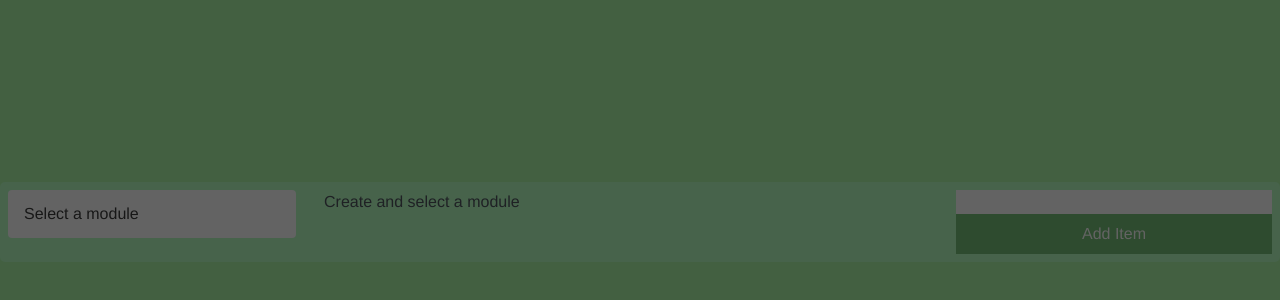
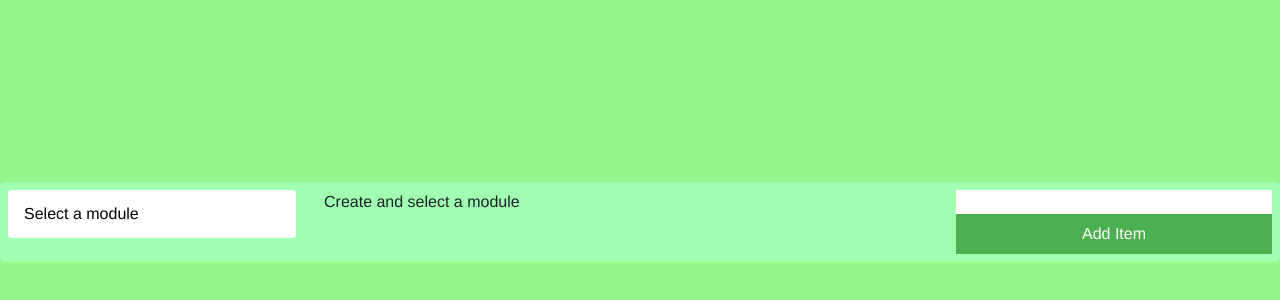
Before and after one commit to mikhael-dantas/tests_provider_front, a Next.js app: page /management in a window 1280 px wide. Shown: the part 178-478 px from the top of the page. Built offline with nearby package versions, Linux system fonts and the light colour scheme.

Commit message:
initial state set to false

```diff
--- a/src/PopupContext.tsx
+++ b/src/PopupContext.tsx
@@ -11,7 +11,7 @@ const updatePopupComponentDisplayContext = React.createContext<React.Dispatch<Re
 export function PopupProvider({children}) {
    const [popupComponent, setPopupComponent] = React.useState<JSX.Element>(<></>)
 
-   const [popupComponentDisplay, setPopupComponentDisplay] = React.useState<boolean>(true)
+   const [popupComponentDisplay, setPopupComponentDisplay] = React.useState<boolean>(false)
 
    return (
       <popupComponentContext.Provider value={popupComponent}>
```
